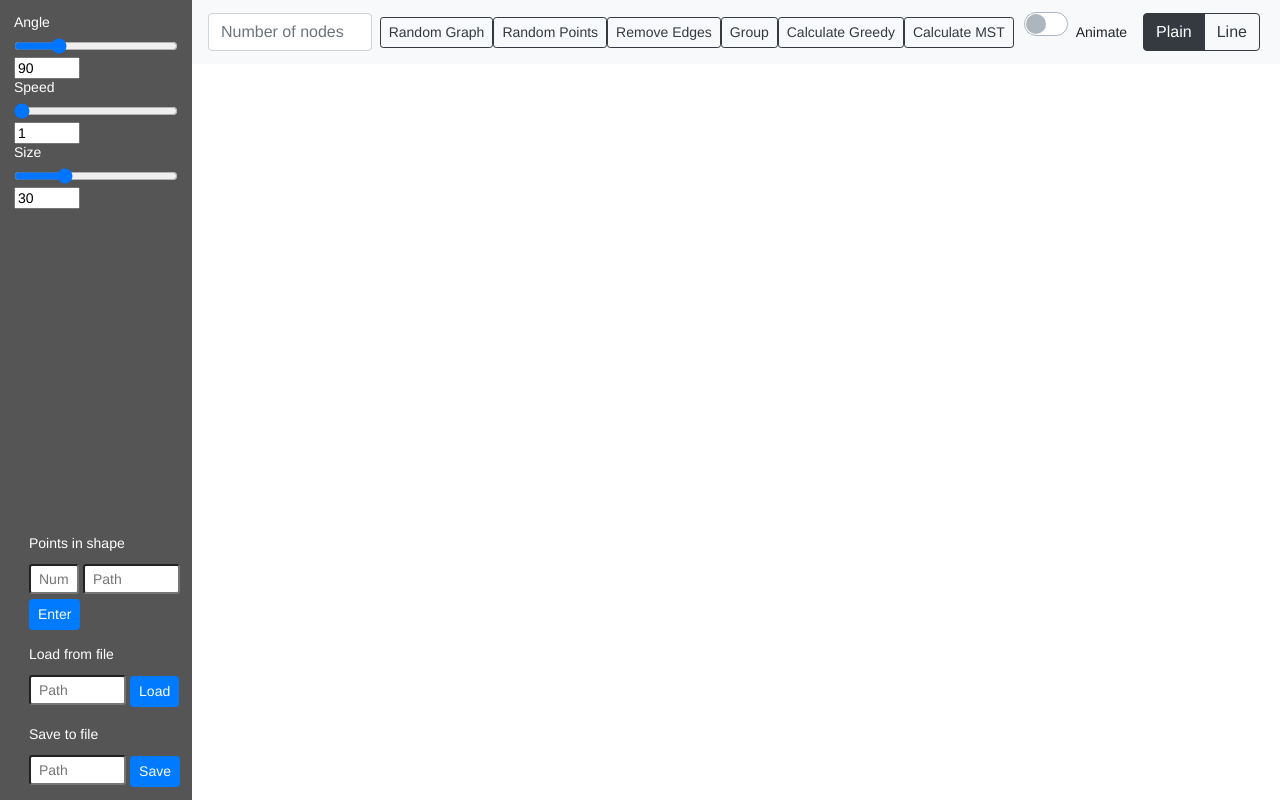
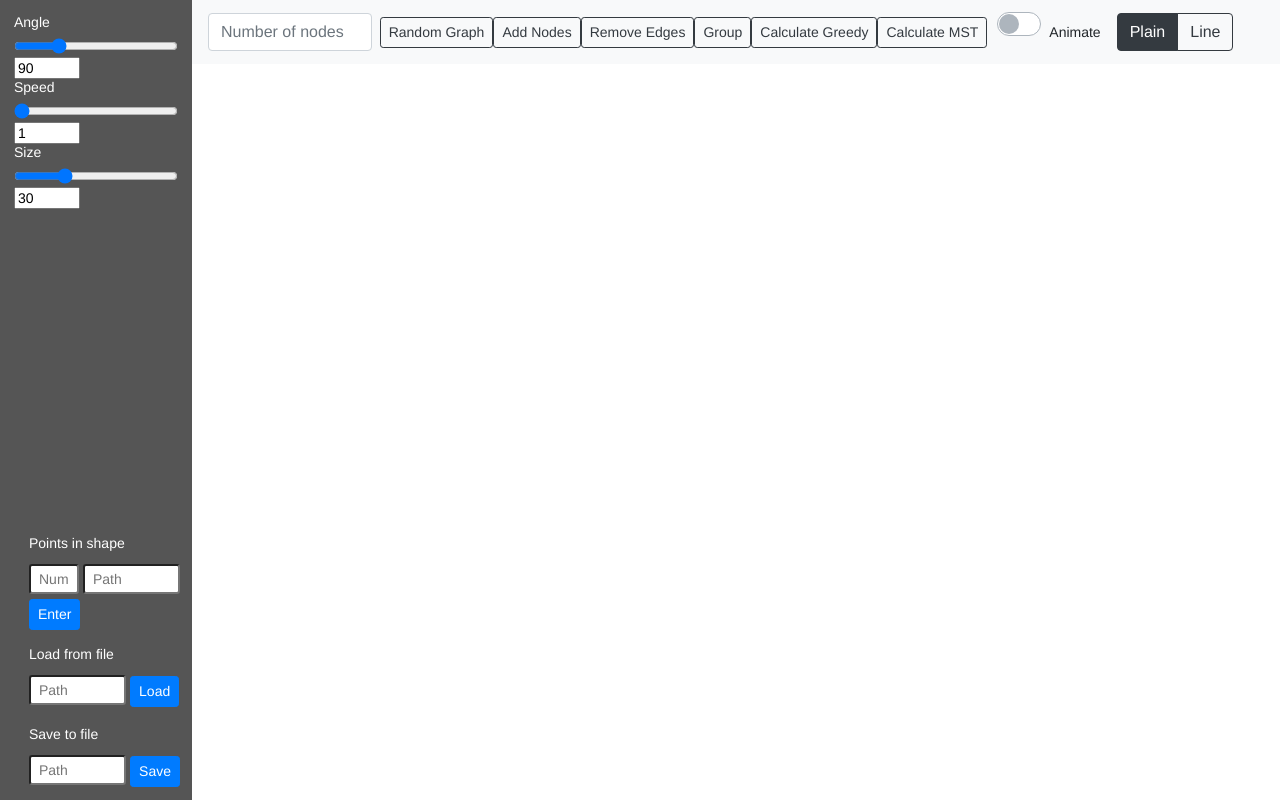
Before and after one commit to chenndler/Greedy2.0, a website with bundled scripts: page client/index.html in a window 1280 px wide. Shown: the top 800 px of the page. Built offline with nearby package versions, Linux system fonts and the light colour scheme; a script that the page names is missing.

Commit message:
change button name

```diff
--- a/client/index.html
+++ b/client/index.html
@@ -97,7 +97,7 @@
                     </div>
                   </div> -->
                 <button id="btn-random" type="button" class="btn btn-outline-dark btn-sm">Random Graph</button>
-                <button id="btn-random2" type="button" class="btn btn-outline-dark btn-sm">Random Points</button>
+                <button id="btn-random2" type="button" class="btn btn-outline-dark btn-sm">Add Nodes</button>
                 <button id="btn-remove" type="button" class="btn btn-outline-dark btn-sm">Remove Edges</button>
                 <button id="btn-group" type="button" class="btn btn-outline-dark btn-sm">Group</button>
                 <!-- <button id="btn-fit" type="button" class="btn btn-outline-dark btn-lg">Fit</button> -->
```
